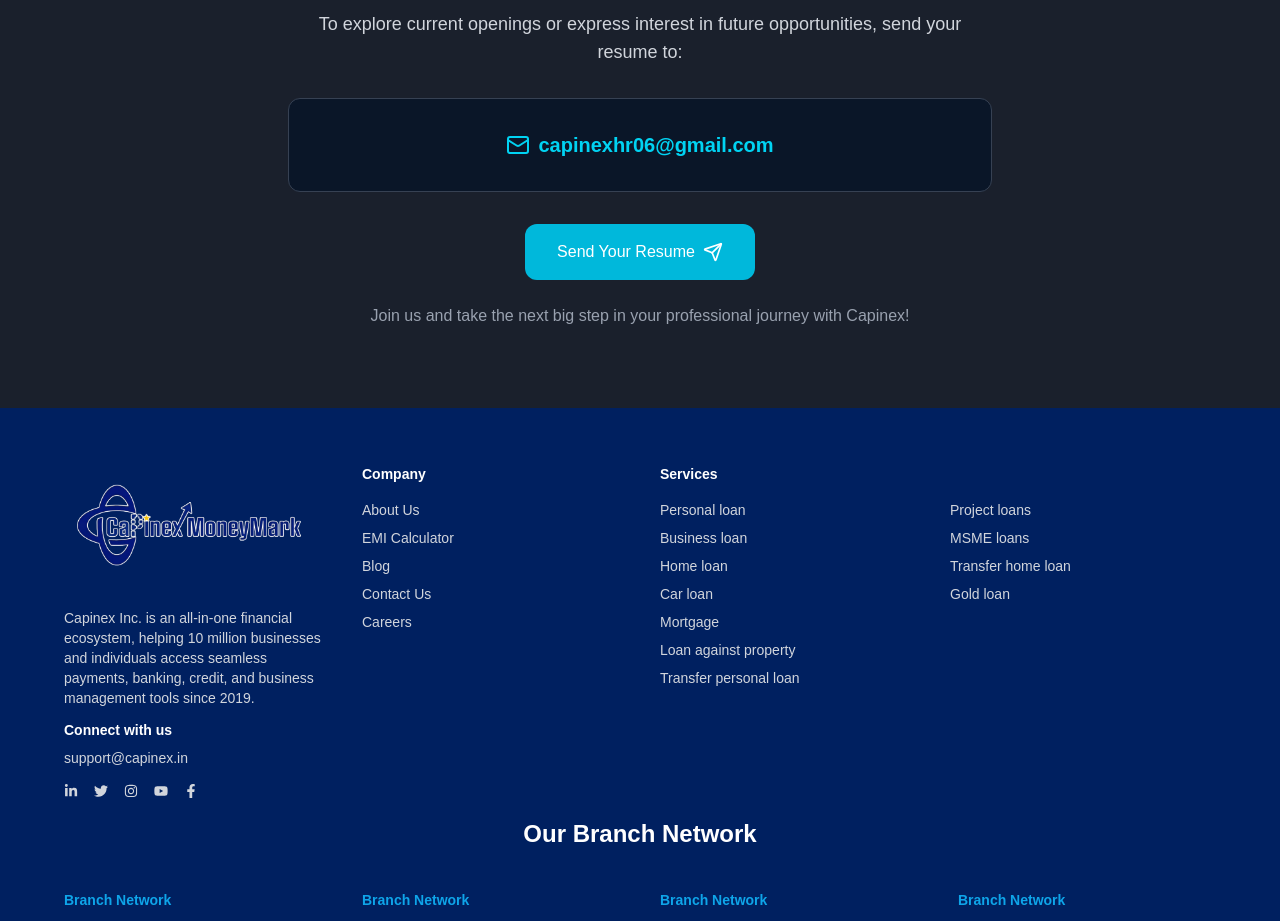
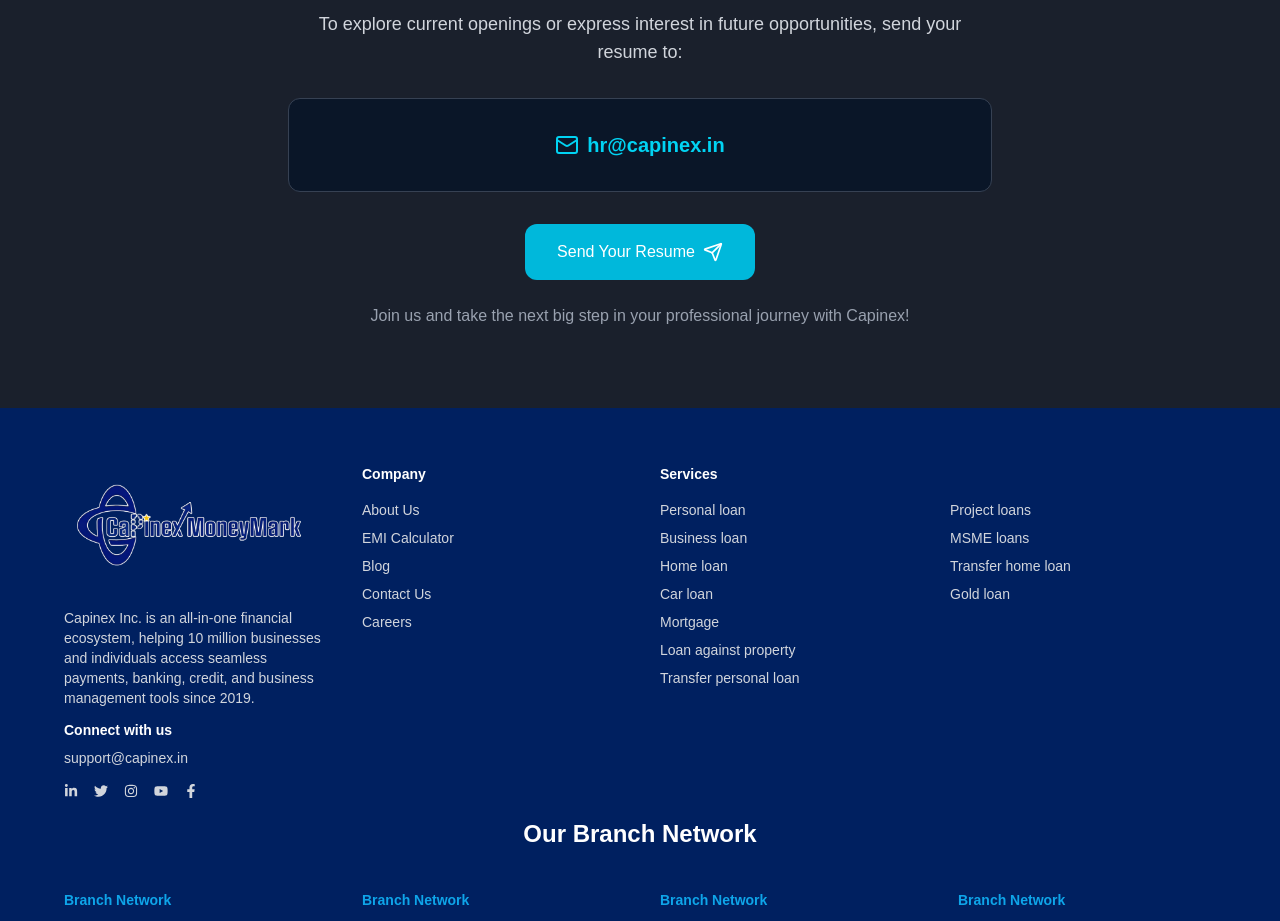
Before and after one commit to soundar-007/capinex-frontend, a React (Vite) app in the folder capinex-money-mark-main/: page /careers in a window 1280 px wide. Shown: the part 1900-2821 px from the top of the page. Built offline with nearby package versions, Linux system fonts and the light colour scheme; a web font is replaced by a local one.

Commit message:
mail updated

```diff
--- a/capinex-money-mark-main/src/pages/Career.jsx
+++ b/capinex-money-mark-main/src/pages/Career.jsx
@@ -201,16 +201,16 @@
               <div className="flex items-center justify-center space-x-2 text-cyan-400">
                 <Mail className="w-6 h-6" />
                 <a
-                  href="mailto:capinexhr06@gmail.com"
+                  href="mailto:hr@capinex.in"
                   className="text-xl font-semibold hover:text-cyan-300 transition-colors"
                 >
-                  capinexhr06@gmail.com
+                  hr@capinex.in
                 </a>
               </div>
             </div>
 
             <a
-              href="mailto:capinexhr06@gmail.com"
+              href="mailto:hr@capinex.in"
               className="inline-flex items-center justify-center px-8 py-4 bg-cyan-500 text-white rounded-xl hover:bg-cyan-600 transition-all duration-300 transform hover:-translate-y-1 group"
             >
               <span className="mr-2">Send Your Resume</span>
```
